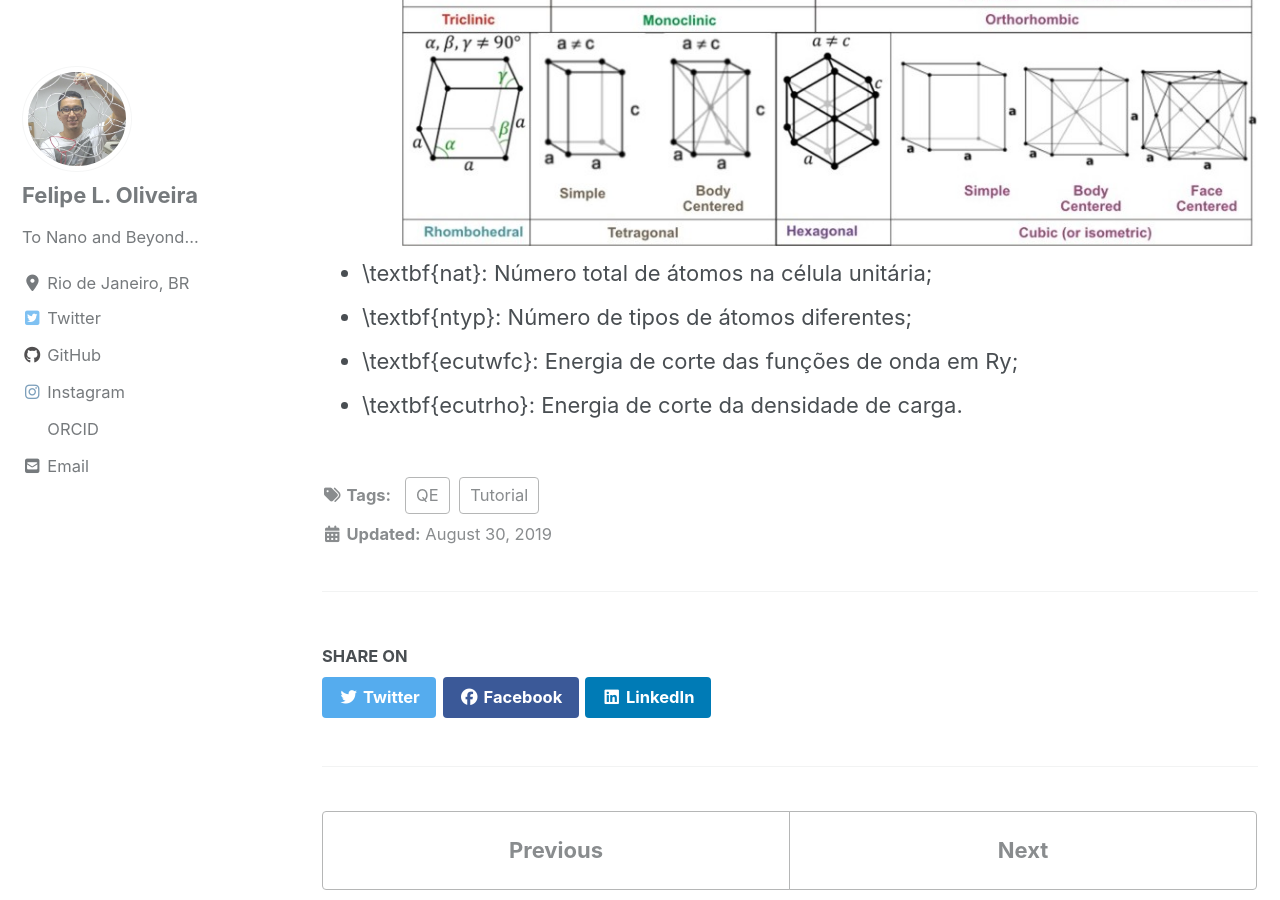
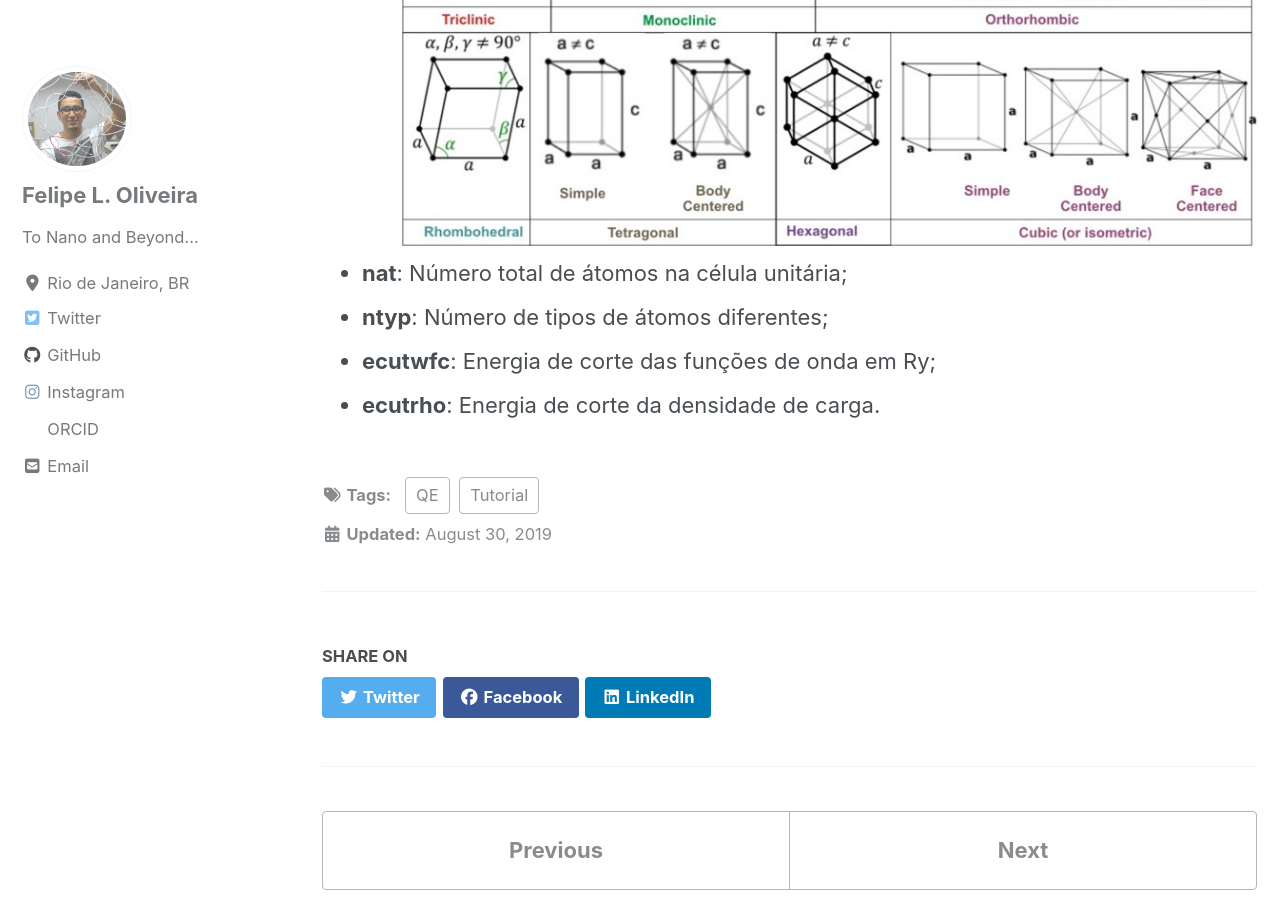
Before and after one commit to lipelopesoliveira/lipelopesoliveira.github.io, a Jekyll site: the page built from _posts/Tutorial_QE/2019-08-30-cap1-1.md, in a window 1280 px wide and 900 px high, scrolled down 3754 px. Built offline with Jekyll 4.4.1, drawn with Linux system fonts in a browser that asks for light colours; cached includes are drawn as plain includes; nearby versions of some CDN libraries; formulas are drawn with MathJax 3.

Commit message:
Update 2019-08-30-cap1-1.md

```diff
--- a/_posts/Tutorial_QE/2019-08-30-cap1-1.md
+++ b/_posts/Tutorial_QE/2019-08-30-cap1-1.md
@@ -59,7 +59,7 @@
   * **prefix**: O prefixo do cálculo. Todos os cálculos sequenciais precisam apresentar o mesmo prefixo.
 
 A *seção* **&system** apresenta os controles do sistema que executaremos o cálculo. Nela podemos controlar:
-  * *ibrav*: O tipo de célula unitária. Se **ibrav=0** o programa lê os dados passados manualmente na caixa CELL_PARAMETERS, no fim do arquivo. Caso desejemos montar um sistema que se encaixe em uma das redes de Bravais, podemos informar qual rede é especificamente aqui. Nesse caso deve ser adicionado também a opção *celldm(1)=a*, onde *a* é o maior parâmetro da célula, em **unidades de atômicas** (1 Å = 1.88973 bohr).
+  * **ibrav**: O tipo de célula unitária. Se **ibrav=0** o programa lê os dados passados manualmente na caixa CELL_PARAMETERS, no fim do arquivo. Caso desejemos montar um sistema que se encaixe em uma das redes de Bravais, podemos informar qual rede é especificamente aqui. Nesse caso deve ser adicionado também a opção *celldm(1)=a*, onde *a* é o maior parâmetro da célula, em **unidades de atômicas** (1 Å = 1.88973 bohr).
 
     * **1** = Cúbico primitivo P: $$v_1$$ = a(1,0,0),  $$v_2$$ = a(0,1,0),  $$v_3$$ = a(0,0,1)
     * **2** = Cúbico de face centrada F (fcc): $$v_1$$ = (a/2)(-1,0,1),  $$v_2$$ = (a/2)(0,1,1), $$v_3$$ = (a/2)(-1,1,0)
@@ -77,7 +77,7 @@
         $$v_2$$ = (b*cos(gamma), b*sin(gamma), 0), $$v_3$$ = (a/2, 0, c/2)
     * **14** = Triclínico: celldm(2)= b/a, celldm(3)= c/a, celldm(4)= cos(bc), celldm(5)= cos(ac), celldm(6)= cos(ab)
 <img src="{{ site.url }}{{ site.baseurl }}/images/posts/tutorial_qe/bravais.jpg" alt="Redes de Bravais">
-  * \textbf{nat}: Número total de átomos na célula unitária;
-  * \textbf{ntyp}: Número de tipos de átomos diferentes;
-  * \textbf{ecutwfc}: Energia de corte das funções de onda em Ry;
-  * \textbf{ecutrho}: Energia de corte da densidade de carga.
+  * **nat**: Número total de átomos na célula unitária;
+  * **ntyp**: Número de tipos de átomos diferentes;
+  * **ecutwfc**: Energia de corte das funções de onda em Ry;
+  * **ecutrho**: Energia de corte da densidade de carga.
```
